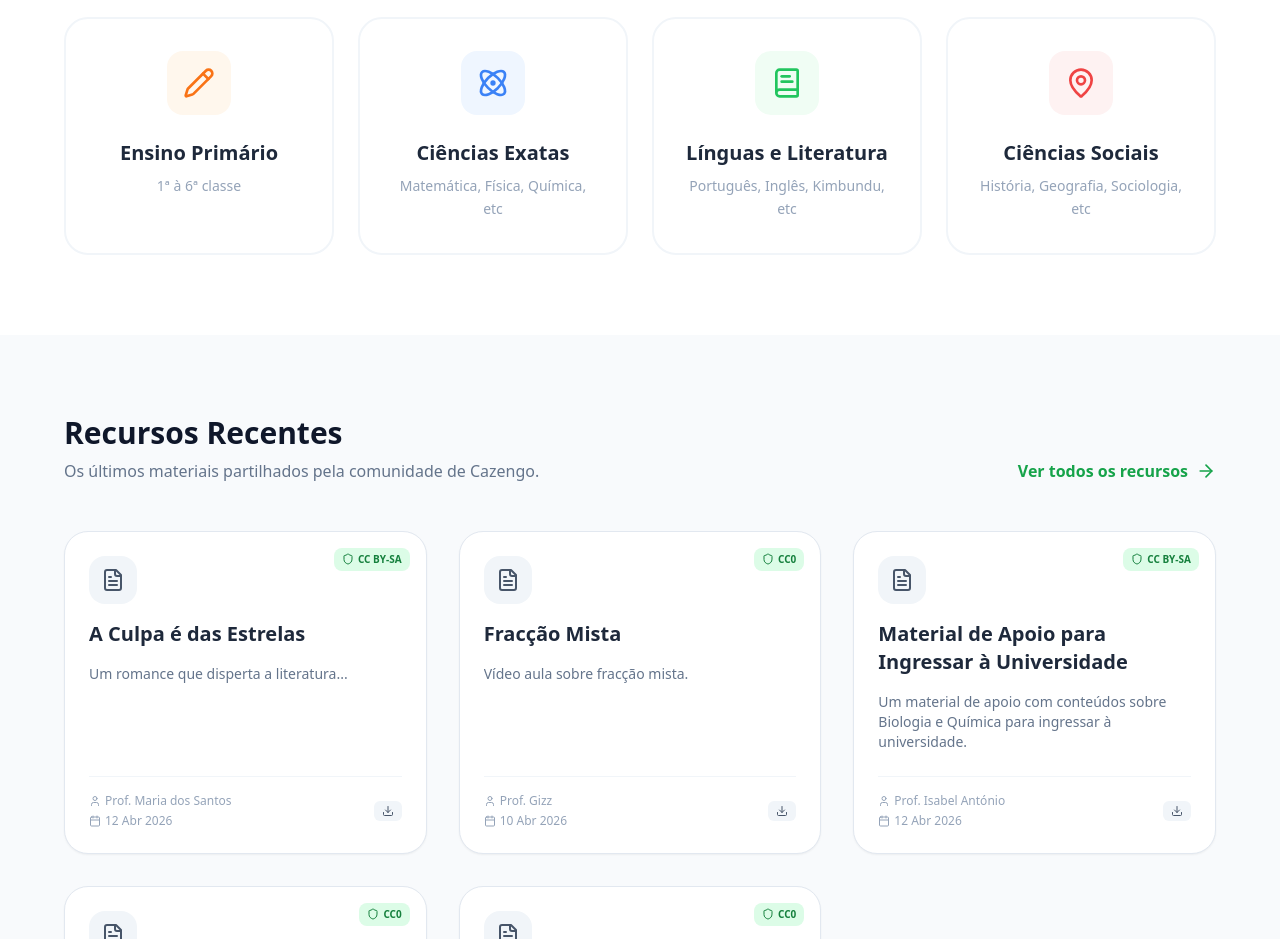
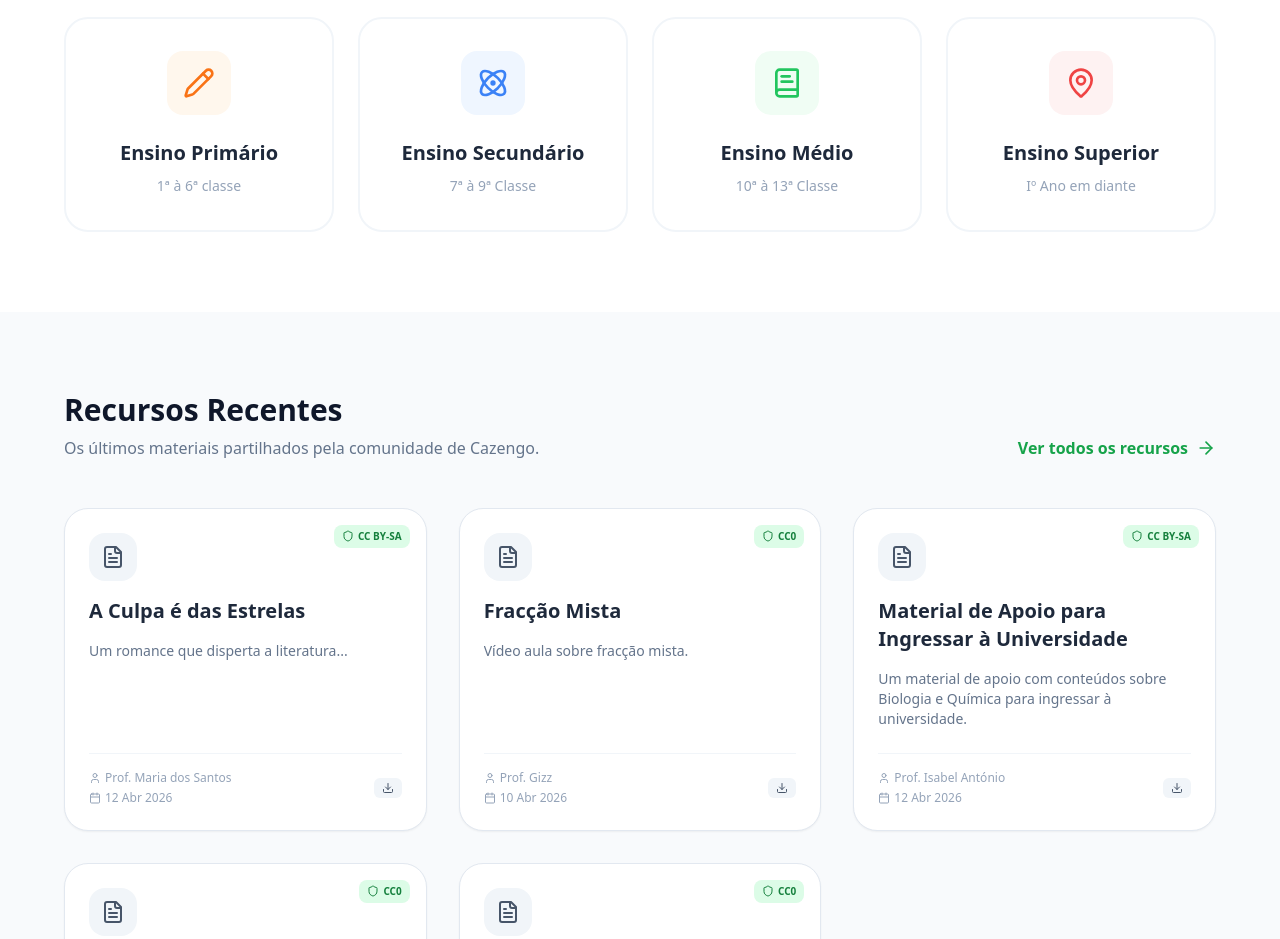
Before and after one commit to OsvaldoPedro08/cazengo-educa-aluno, a React (Vite) app: page / in a window 1280 px wide. Shown: the part 1000-1939 px from the top of the page. Built offline with nearby package versions, Linux system fonts and the light colour scheme.

Commit message:
atualização dos links e das categorias

```diff
--- a/src/components/home/CategoryFilters.jsx
+++ b/src/components/home/CategoryFilters.jsx
@@ -19,33 +19,33 @@ function CategoryFilters() {
     },
     {
       id: 2,
-      name: "Ciências Exatas",
-      description: "Matemática, Física, Química, etc",
+      name: "Ensino Secundário",
+      description: "7ª à 9ª Classe",
       icon: Atom,
       color: "hover:border-blue-400",
       iconBg: "bg-blue-50",
       iconColor: "text-blue-500",
-      slug: "ciencias_exatas"
+      slug: "ensino_secundario"
     },
     {
       id: 3,
-      name: "Línguas e Literatura",
-      description: "Português, Inglês, Kimbundu, etc",
+      name: "Ensino Médio",
+      description: "10ª à 13ª Classe",
       icon: BookText,
       color: "hover:border-green-400",
       iconBg: "bg-green-50",
       iconColor: "text-green-500",
-      slug: "linguas"
+      slug: "ensino_medio"
     },
     {
       id: 4,
-      name: "Ciências Sociais",
-      description: "História, Geografia, Sociologia, etc",
+      name: "Ensino Superior",
+      description: "Iº Ano em diante",
       icon: MapPin,
       color: "hover:border-red-400",
       iconBg: "bg-red-50",
       iconColor: "text-red-500",
-      slug: "ciencias_sociais"
+      slug: "ensino_superior"
     }
   ];
 
--- a/src/components/home/RecentResource.jsx
+++ b/src/components/home/RecentResource.jsx
@@ -13,7 +13,7 @@ function RecentResource() {
       description: "Um romance que disperta a literatura...",
       author: "Prof. Maria dos Santos",
       date: "12 Abr 2026",
-      category: "Línguas e Literatura",
+      category: "Ensino Médio",
       license: "CC BY-SA",
       tipo: "pdf",
       url: "/tests/A_Culpa_E_Das_Estrelas.pdf",
--- a/src/pages/Explore.jsx
+++ b/src/pages/Explore.jsx
@@ -14,15 +14,15 @@ const MOCK_Categories = [
   },
   {
     id: 2,
-    name: "Ciências Exatas"
+    name: "Ensino Secundário"
   },
   {
     id: 3,
-    name: "Línguas e Literatura"
+    name: "Ensino Médio"
   },
   {
     id: 4,
-    name: "Ciências Sociais"
+    name: "Ensino Superior"
   }
 ]
 
@@ -34,7 +34,7 @@ const MOCK_RESOURCES = [
     description: "Um romance que disperta a literatura...",
     author: "Prof. Maria dos Santos",
     date: "12 Abr 2026",
-    category: "Línguas e Literatura",
+    category: "Ensino Médio",
     license: "CC BY-SA",
     type: "pdf",
     url: "/tests/A_Culpa_E_Das_Estrelas.pdf",
@@ -262,7 +262,7 @@ function Explore() {
               onChange={(e) => setActiveCategory(e.target.value)}
               className="w-full appearance-none bg-white border border-slate-200 rounded-xl py-3 pl-4 pr-10 font-bold text-slate-700 focus:outline-none focus:ring-2 focus:ring-green-500 cursor-pointer shadow-sm"
             >
-              <option value="todas">Selecionar Categoria</option>
+              <option value="todas">Todos os Níveis</option>
               {MOCK_Categories.map( (cat) => (
                   <option key={cat.id}>{cat.name}</option>
                 ))
--- a/src/pages/Publish.jsx
+++ b/src/pages/Publish.jsx
@@ -16,7 +16,7 @@ export function Publish() {
   const [formData, setFormData] = useState({
     titulo: "",
     descricao: "",
-    categoria: "Ciências Exatas",
+    categoria: "Ensino Primário",
     disciplina: "",
     classe: "",
     licenca_id: "1",
@@ -172,16 +172,6 @@ export function Publish() {
                 <User className="absolute left-3 top-3 w-4 h-4 text-slate-400" />
                 <input required name="autor_nome" onChange={handleInputChange} type="text" placeholder="Nome Completo" className="w-full bg-white border border-slate-200 rounded-lg py-2.5 pl-10 pr-4 text-sm focus:ring-2 focus:ring-green-500 outline-none" />
               </div>
-
-              <div className="flex flex-col gap-2 mt-4">
-                <label className="text-slate-500 font-bold text-[10px] uppercase tracking-widest block tracking-tight">Escola</label>
-                <select required name="escola" onChange={handleInputChange} className="w-full border border-slate-200 rounded-xl py-3 px-4 focus:ring-2 focus:ring-green-500 outline-none bg-white">
-                    <option>Escola Missionária Santa Maria Goretti</option>
-                    <option>ITS - Instituto Médio de Saúde</option>
-                    <option>Colégio Pitágoras</option>
-                    <option>Escola Missionária São João Baptista</option>
-                </select>
-              </div>
             </div>
 
             {/* Bloco de Arquivos */}
```
